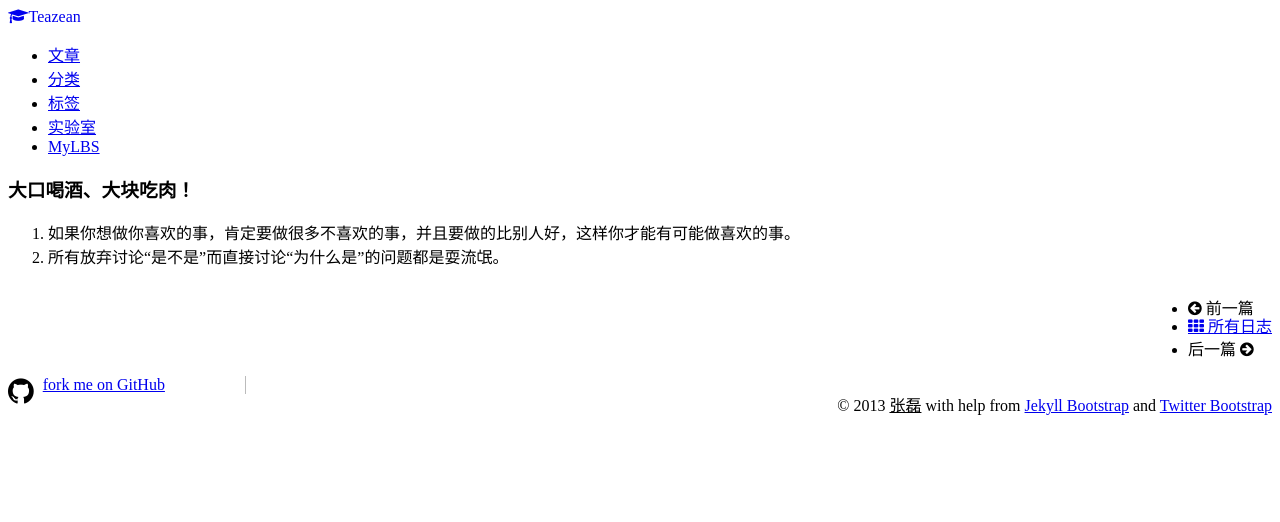
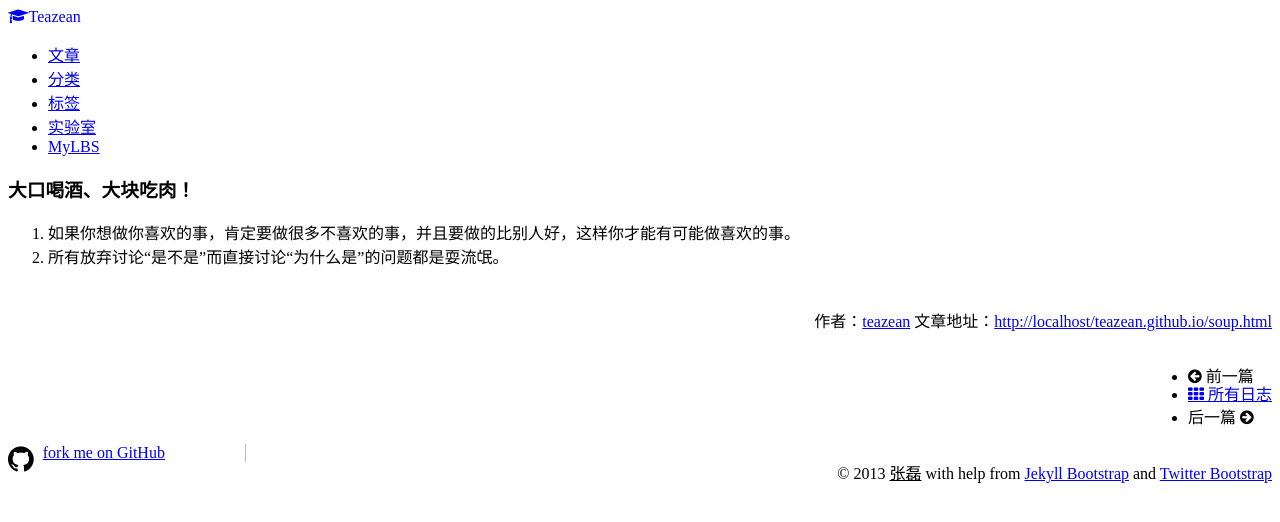
Before and after one commit to teazean/teazean.github.io, a Jekyll site: the page built from soup.md, in a window 1280 px wide. Shown: the top 522 px of the page. Built offline with Jekyll 4.4.1, drawn with Linux system fonts in a browser that asks for light colours; nearby versions of some CDN libraries; Markdown is read by kramdown in place of the engine named in the settings.

Commit message:
add address

```diff
--- a/_includes/themes/twitter/post.html
+++ b/_includes/themes/twitter/post.html
@@ -17,6 +17,15 @@
           </div>
         </div>
       {{ content }}
+
+      <div class="paddress" style="margin:40px 0 20px;text-align:right;">
+        作者：<a href="javascript:void(0);">teazean</a>
+        文章地址：<a href="teazean.com" id="paddress"></a>
+        <script>
+          var addr = document.querySelector("#paddress");
+          addr.href = addr.innerHTML = location.href;
+        </script>
+      </div>
     </div>
 
 
```
